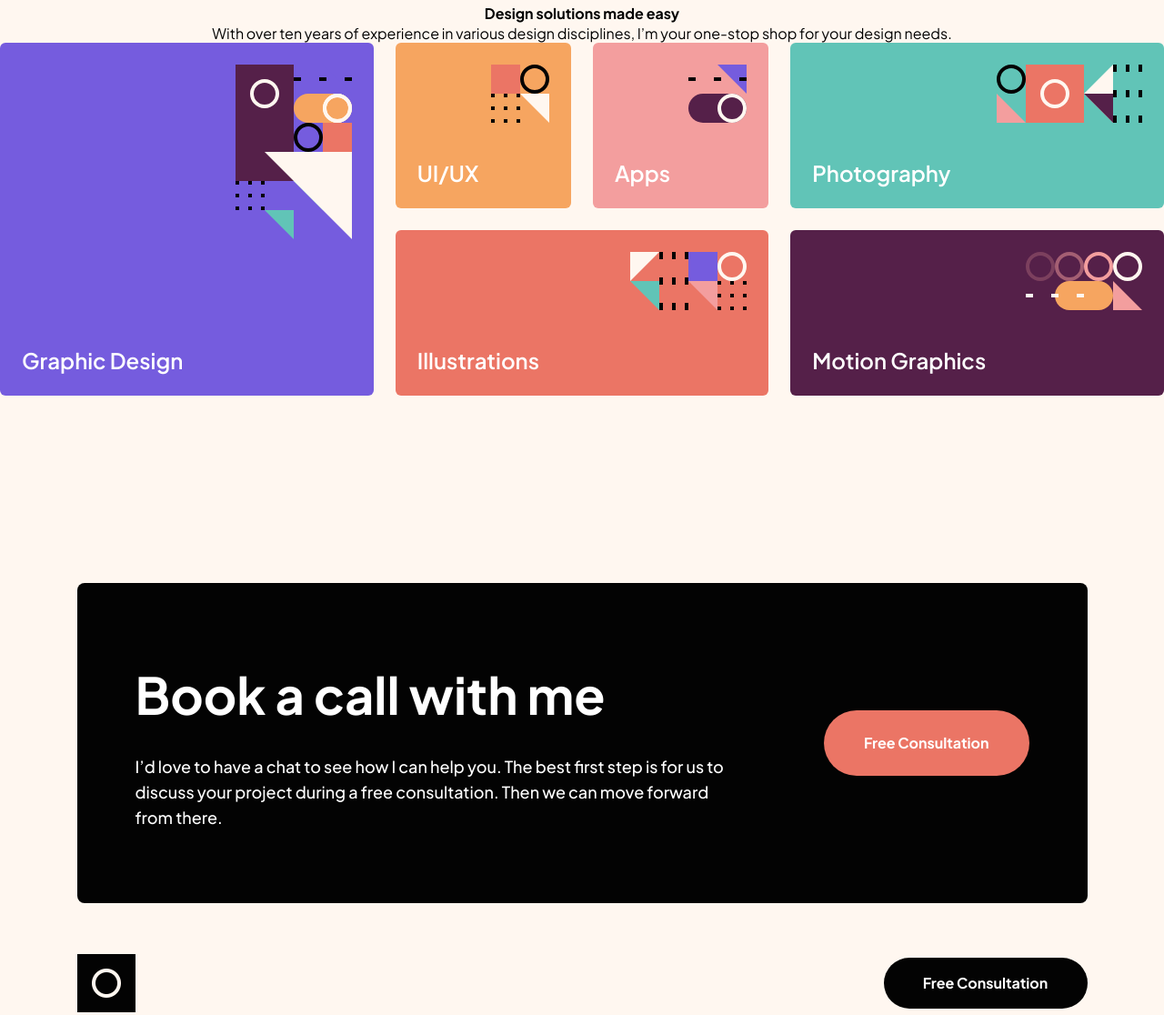
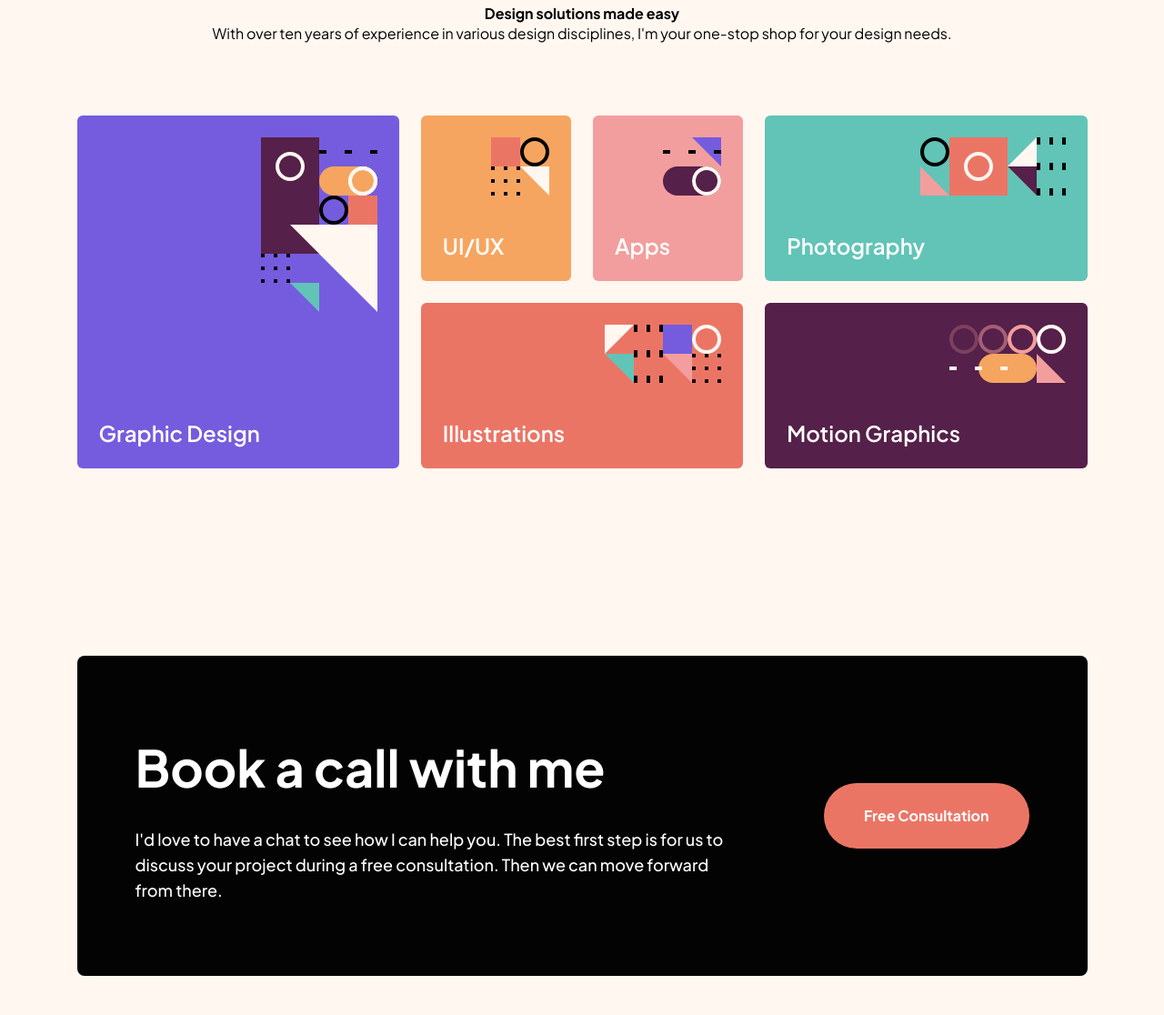
Before and after one commit to Michaelwasilewski/Industry-Knowlegde-CA-Group-Project, a website built with Vite: page src/index.html in a window 1280 px wide. Shown: the part 157-1273 px from the top of the page at 91% size. Built offline with nearby package versions, Linux system fonts and the light colour scheme.

Commit message:
Grid finished

```diff
--- a/src/index.html
+++ b/src/index.html
@@ -20,9 +20,9 @@
       </div>
     </header>
     <h1 class="text-center font-bold text-6xl">Design solutions made easy</h1>
-    <p class="text-center leading-tight">With over ten years of experience in various design disciplines, I’m your one-stop shop for your design needs.</p>
+    <p class="text-center leading-tight">With over ten years of experience in various design disciplines, I'm your one-stop shop for your design needs.</p>
     <!--Grid section-->
-     <section class="grid grid-flow-row auto-rows-max gap-6 md:grid-rows-3 md:grid-cols-4 lg:grid-cols-6 lg:grid-row-2">
+     <section class="w-11/12 max-w-[1111px] mx-auto grid grid-flow-row auto-rows-max gap-6 mt-8 md:mt-16 md:grid-rows-3 md:grid-cols-4 lg:grid-cols-6 lg:grid-row-2 lg:mt-20">
       <div class="bg-galacticBlue rounded-md p-6 col-span-2 flex flex-col justify-between md:row-span-2 md:col-span-2 lg:order-1">
         <img src="/img/pattern-graphic-design-kopi.svg" alt="Graphic Design" class="w-fit self-end">
         <p class="text-grid text-white">Graphic Design</p>
@@ -51,7 +51,7 @@
     <div class="w-11/12 max-w-[1111px] mx-auto flex flex-col text-center lg:text-start lg:flex-row justify-between py-14 px-6 md:py-16 md:px-14 lg:py-20 lg:px-16 bg-standardBlack gap-6 text-white rounded-lg items-center">
       <div class="lg:w-8/12 flex flex-col gap-6">
         <h2 class="text-smallHeader md:text-mediumHeader lg:text-largeHeader">Book a call with me</h2>
-        <p class="text-body">I’d love to have a chat to see how I can help you. The best first step is for us to discuss your project during a free consultation. Then we can move forward from there.</p>
+        <p class="text-body">I'd love to have a chat to see how I can help you. The best first step is for us to discuss your project during a free consultation. Then we can move forward from there.</p>
       </div>
       <div class="flex place-content-end">
         <button class="bg-lightRed hover:bg-summerYellow px-7 py-4 md:px-11 md:py-6 rounded-full font-bold">Free Consultation</button>
```
